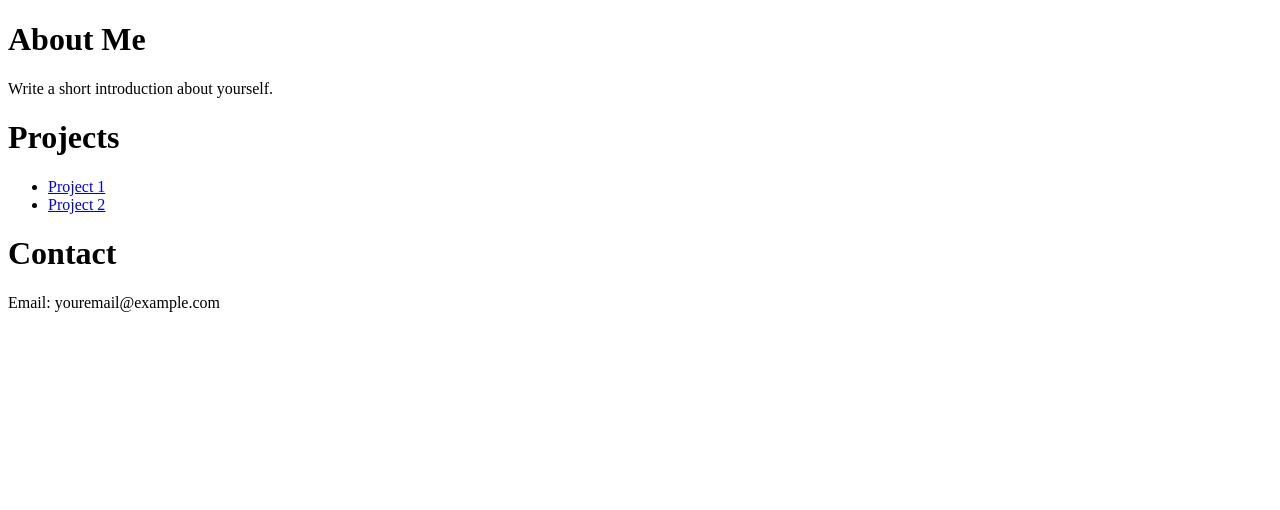
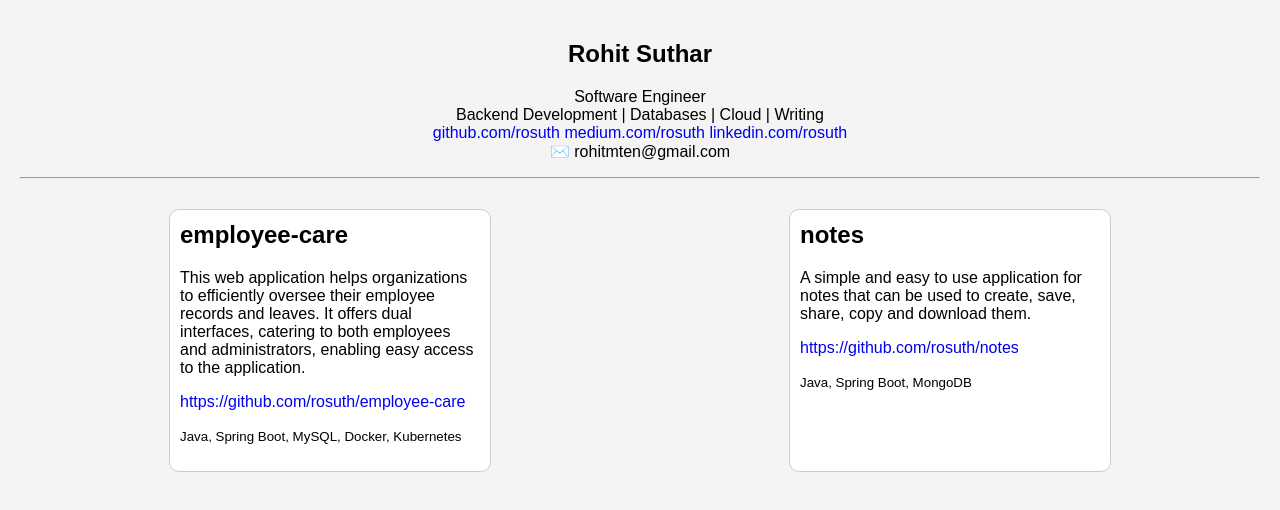
Before and after one commit to rosuth/portfolio, a plain HTML site: page index.html in a window 1280 px wide. Drawn offline with Linux system fonts and the light colour scheme.

Commit message:
Update index.html

```diff
--- a/index.html
+++ b/index.html
@@ -1,20 +1,89 @@
 <!DOCTYPE html>
 <html lang="en">
+
 <head>
     <meta charset="UTF-8">
-    <title>Your Portfolio</title>
+    <meta name="viewport" content="width=device-width, initial-scale=1.0">
+    <title>github/rosuth</title>
+    <style>
+        body {
+            font-family: Arial, sans-serif;
+            margin: 0;
+            padding: 20px;
+            background-color: #f4f4f4;
+        }
+
+        #top {
+            text-align: center;
+        }
+
+        .project-container {
+            display: flex;
+            flex-wrap: wrap;
+            justify-content: space-around;
+            margin: 20px 0;
+        }
+
+        .project-card {
+            width: 300px;
+            border: 1px solid #ccc;
+            border-radius: 10px;
+            padding: 10px;
+            margin: 10px;
+            background-color: #fff;
+        }
+
+        .project-card img {
+            max-width: 100%;
+            height: auto;
+            border-radius: 5px;
+        }
+
+        .project-card h2 {
+            margin-top: 1px;
+        }
+
+        @media (max-width: 768px) {
+            .project-card {
+                width: 100%;
+            }
+        }
+        a{
+        text-decoration:none;
+        }
+    </style>
 </head>
+
 <body>
-    <h1>About Me</h1>
-    <p>Write a short introduction about yourself.</p>
+    <h2 id="top">Rohit Suthar</h2>
+	<p id="top">Software Engineer<br/>
+    Backend Development | Databases | Cloud | Writing<br/>
+	<a href="https://github.com/rosuth">github.com/rosuth</a>
+	<a href="https://medium.com/@rosuth">medium.com/rosuth</a>
+	<a href="https://www.linkedin.com/in/rosuth/">linkedin.com/rosuth</a>
+    <br/>✉️ rohitmten@gmail.com
+    </p>
 
-    <h1>Projects</h1>
-    <ul>
-        <li><a href="https://github.com/yourusername/project1">Project 1</a></li>
-        <li><a href="https://github.com/yourusername/project2">Project 2</a></li>
-    </ul>
 
-    <h1>Contact</h1>
-    <p>Email: youremail@example.com</p>
+    <hr/>
+    <div class="project-container">
+        <div class="project-card">
+            <h2>employee-care</h2>
+            <p>This web application helps organizations to efficiently oversee their employee records and leaves. It offers dual interfaces, catering to both employees and administrators, enabling easy access to the application.</p>
+            <p><a href="https://github.com/rosuth/employee-care">https://github.com/rosuth/employee-care</a></p>
+            <p><small>Java, Spring Boot, MySQL, Docker, Kubernetes</small></p>
+        </div>
+
+        <div class="project-card">
+            <h2>notes</h2>
+            <p>A simple and easy to use application for notes that can be used to create, save, share, copy and download them.</p>
+            <p><a href="https://github.com/rosuth/notes">https://github.com/rosuth/notes</a></p>
+            <p><small>Java, Spring Boot, MongoDB</small></p>
+        </div>
+
+
+
+    </div>
 </body>
+
 </html>
```
